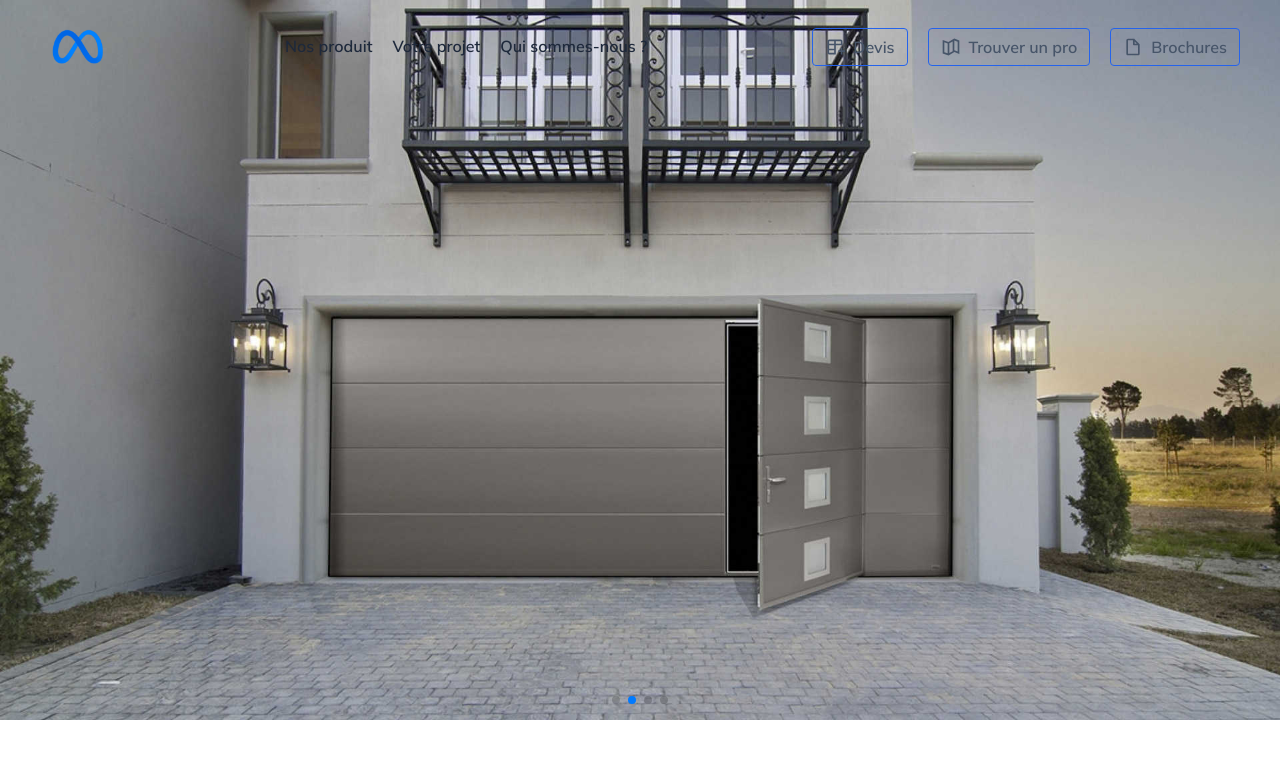
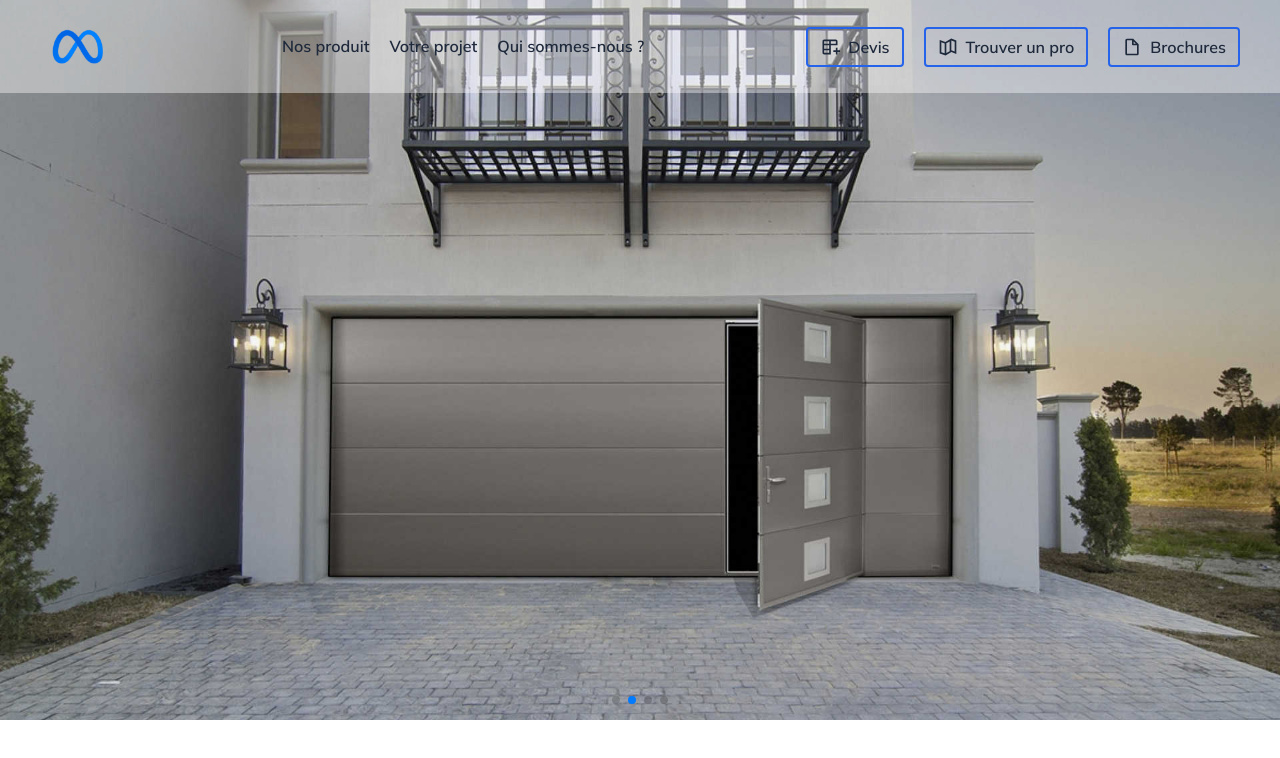
Before and after one commit to AurelionAegon/fermetures, a Next.js app: page / in a window 1280 px wide. Shown: the top 758 px of the page. Built offline with nearby package versions, Linux system fonts and the light colour scheme.

Commit message:
slide component

```diff
--- a/components/Header.js
+++ b/components/Header.js
@@ -10,7 +10,7 @@ export default function Header() {
 	};
 
 	return (
-		<div className='mx-10 py-6 '>
+		<div className='px-10 py-6 bg-white/40'>
 			<div className='flex justify-between items-center'>
 				{/* logo bgin*/}
 				<a href='#' className='flex items-center'>
@@ -53,7 +53,7 @@ export default function Header() {
 					</li>
 					<li className='group'>
 						<a href='#'>Votre projet</a>
-						<div className='h-0.5 bg-blue-600 scale-x-0 group-hover:scale-100 transition-transform origin-left rounded-full duration-300 ease-out' />
+						<div className='h-0.5  bg-blue-600 scale-x-0 group-hover:scale-100 transition-transform origin-left rounded-full duration-300 ease-out' />
 					</li>
 					<li className='group'>
 						<a href='#'>Qui sommes-nous ?</a>
@@ -63,10 +63,10 @@ export default function Header() {
 				{/* navigation end */}
 
 				{/* call action buttons */}
-				<div className='md:flex items-center space-x-5 font-semibold text-slate-600 hidden'>
+				<div className='md:flex items-center space-x-5 font-semibold text-slate-800 hidden'>
 					<a
 						href='#'
-						className='flex items-center space-x-2 border border-blue-600 px-3 py-1.5 rounded hover:shadow-blue-400/50 hover:shadow-lg ease-in-out duration-200 hover:text-slate-800'
+						className='flex items-center space-x-2 border-2 border-blue-600 px-3 py-1.5 rounded hover:shadow-blue-400/50 hover:shadow-lg ease-in-out duration-200 hover:text-slate-800'
 					>
 						<svg
 							xmlns='http://www.w3.org/2000/svg'
@@ -83,7 +83,7 @@ export default function Header() {
 
 					<a
 						href='#'
-						className='flex items-center space-x-2 border border-blue-600 px-3 py-1.5 rounded hover:shadow-blue-400/50 hover:shadow-lg ease-in-out duration-200 hover:text-slate-800'
+						className='flex items-center space-x-2 border-2 border-blue-600 px-3 py-1.5 rounded hover:shadow-blue-400/50 hover:shadow-lg ease-in-out duration-200 hover:text-slate-800'
 					>
 						<svg
 							xmlns='http://www.w3.org/2000/svg'
@@ -102,7 +102,7 @@ export default function Header() {
 
 					<a
 						href='#'
-						className='flex items-center space-x-2 border border-blue-600 px-3 py-1.5 rounded hover:shadow-blue-400/50 hover:shadow-lg ease-in-out duration-200 hover:text-slate-800'
+						className='flex items-center space-x-2 border-2 border-blue-600 px-3 py-1.5 rounded hover:shadow-blue-400/50 hover:shadow-lg ease-in-out duration-200 hover:text-slate-800'
 					>
 						<svg
 							xmlns='http://www.w3.org/2000/svg'
--- a/components/Slide.js
+++ b/components/Slide.js
@@ -3,8 +3,9 @@ import React from 'react';
 
 const Slide = ({ image }) => {
 	return (
-		<div>
+		<div className='relative'>
 			<img src={`/assets/images/${image}.jpg`} alt='ee' />
+			<div className='w-full h-screen bg-hero-pattern absolute top-0' />
 		</div>
 	);
 };
--- a/pages/index.js
+++ b/pages/index.js
@@ -1,3 +1,5 @@
+/* eslint-disable @next/next/no-img-element */
+
 import Head from 'next/head';
 import Header from '../components/Header';
 import { Swiper, SwiperSlide } from 'swiper/react';
@@ -26,7 +28,7 @@ export default function Home() {
 			</Head>
 
 			<div className='relative'>
-				<Header className='absolute top-0 left-0 right-0 z-50' />
+				<Header className='absolute top-0 left-0 right-0 z-40' />
 				<div className='absolute top-0 left-0 right-0 -z-50'>
 					<Swiper
 						modules={[Pagination, EffectFade]}
--- a/tailwind.config.js
+++ b/tailwind.config.js
@@ -8,6 +8,9 @@ module.exports = {
 		fontFamily: {
 			sans: ['Mulish', 'sans-serif'],
 		},
+		backgroundImage: {
+			'hero-pattern': "url('/assets/patterns/texture.svg')",
+		},
 	},
 	plugins: [],
 };
```
Also changed, not shown: public/assets/patterns/texture.svg (added).
